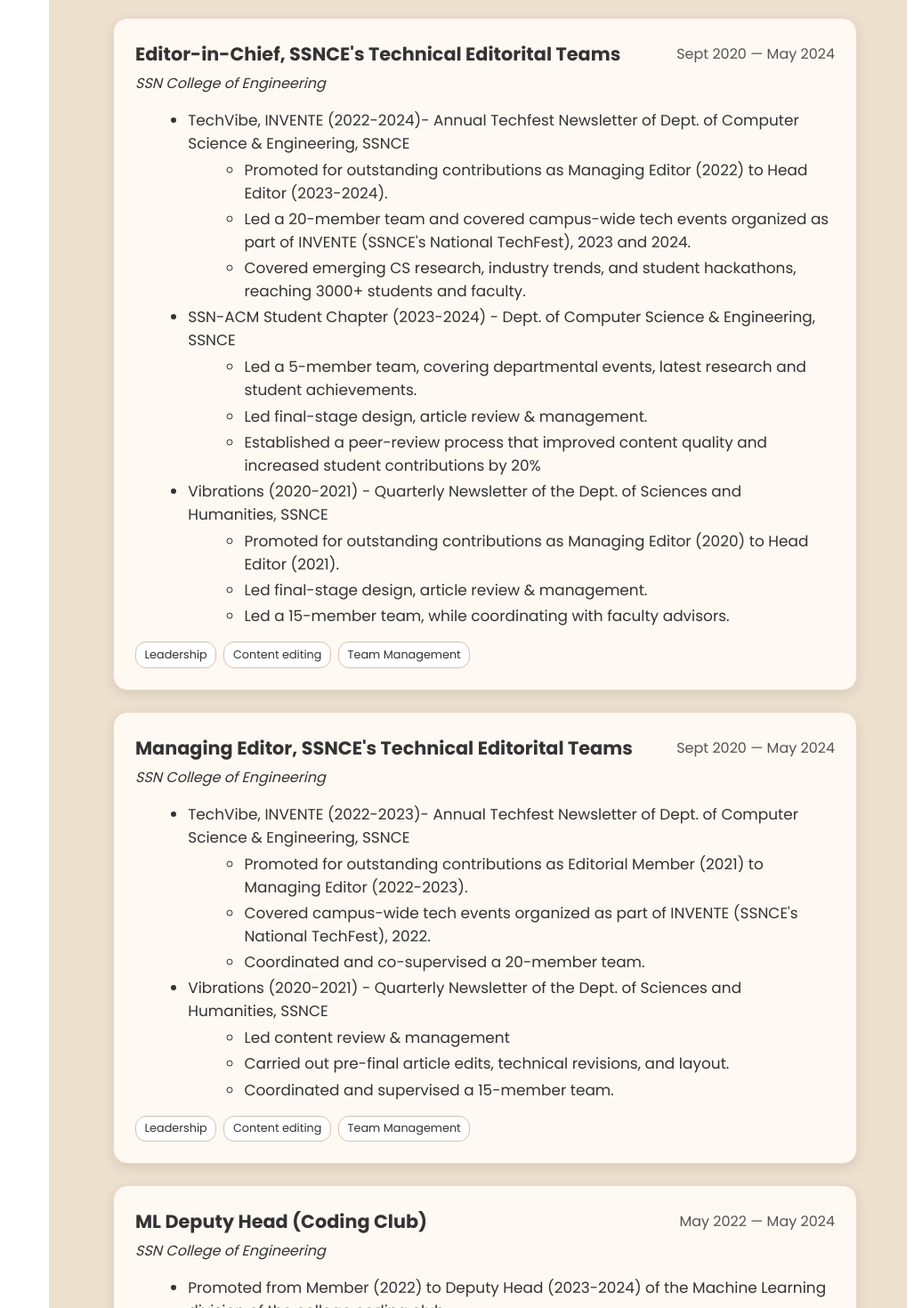
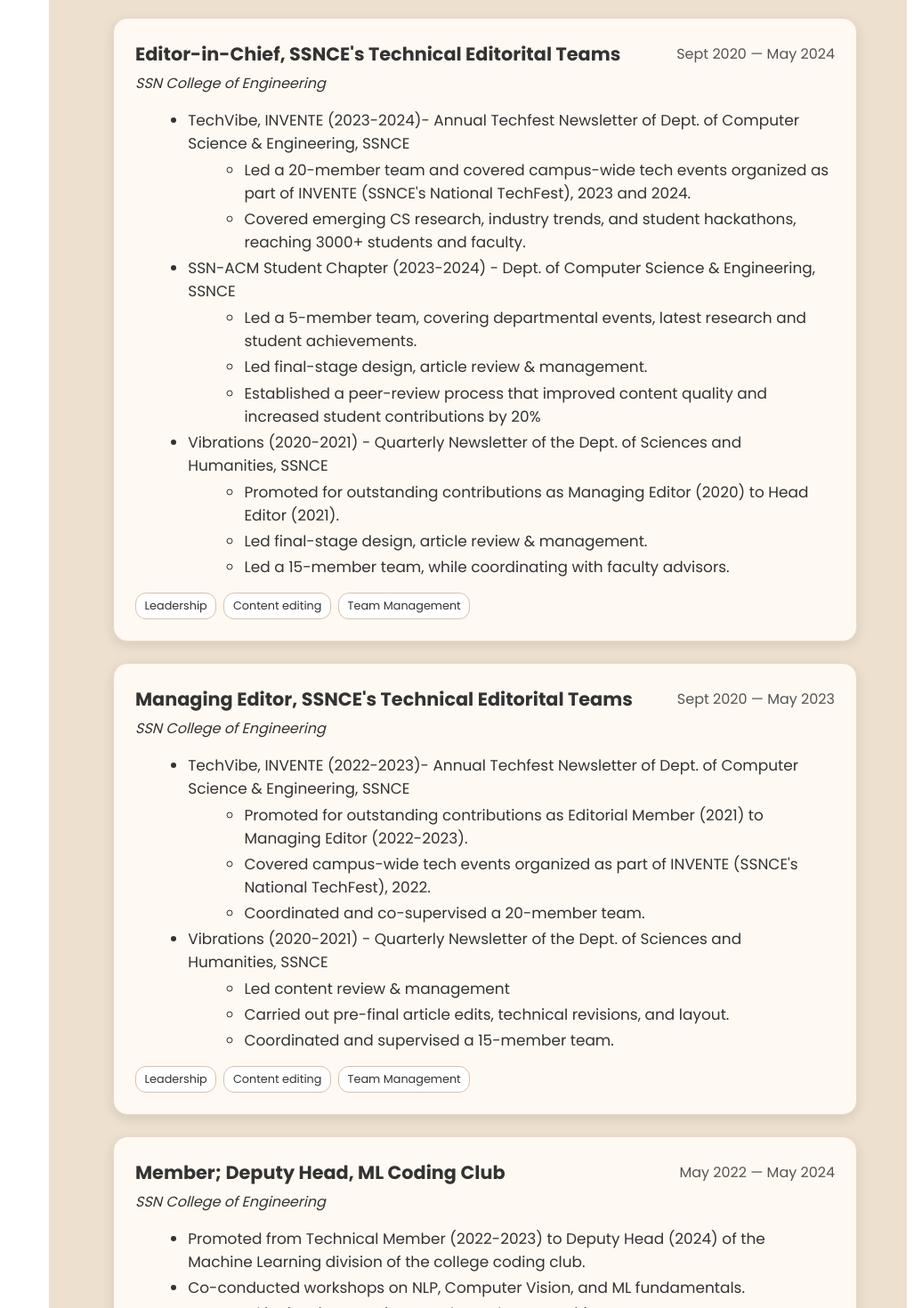
Before and after one commit to dejah22/dejah22.github.io, a React (Vite) app: page /#/work-experience in a window 1280 px wide. Shown: the part 2240-3710 px from the top of the page at 89% size, without its empty margins (253-1280 px from the left). Built offline with nearby package versions, Linux system fonts and the light colour scheme.

Commit message:
Corrected Typos

```diff
--- a/src/components/Research.jsx
+++ b/src/components/Research.jsx
@@ -67,8 +67,21 @@
     period: "Jun 2023- Aug 2023",
     bullets: [
       "Advisor: Dr. Indranil Sengupta.",
-      "Built a network scanning tool (similar to Nmap) with C/C++ using Socket Programming.",
-      "Explored extension of SVD-based cepstral-domain watermarking (from audio) to 3D-DCT/SVD domains of video sequences.",
+      "Built a command-line network scanning tool (similar to Nmap) using low-level C/C++ using Socket Programming.",
+      {
+        text: "Independently explored video watermarking approaches from previous audio-level methods used in the lab",
+        sub: [
+          "Explored extension of SVD-based cepstral-domain watermarking (from audio) to 3D-DCT/SVD domains of video sequences.",
+          "Implemented attack simulations (compression, noise addition, frame dropping) to test watermark robustness.",
+          "Identified gaps under adversarial transformations, and presented findings to the group.",
+        ],
+      },
+      {
+        text: "Assisted with vulnerability analyses, prototype developments, and tool optimizations in ongoing research projects.",
+        sub: [
+          "In one case, analyzed and proposed the usage of calligraphy stroke theories to create AI-resistant symbol sets for CAPTCHA.",
+        ],
+      },
     ],
     tags: ["Socket Programming", "C/C++", "Computer Networks"],
   },
@@ -78,8 +91,11 @@
     period: "Aug 2022 - Jan 2023",
     bullets: [
       "Advisor: Dr. Bharathi.",
+      "Served as first author on a competitive shared task paper, led model development, and presented findings at a national conference.",
       "Developed and optimized ML and DL algorithms for various ongoing projects in NLP and Image Processing.",
       "Provided comprehensive coding support and identified research gaps through literature surveys.",
+      "Proposed alternative modeling ideas and demonstrated feasibility to the group with prototypes.",
+      "Conducted in-depth literature surveys, identified research gaps, delivered departmental seminars, and guided junior interns and peers.",
     ],
     tags: [
       "Deep Learning",
--- a/src/components/WorkExperience.jsx
+++ b/src/components/WorkExperience.jsx
@@ -95,9 +95,8 @@
     period: "Sept 2020 — May 2024",
     bullets: [
       {
-        text: "TechVibe, INVENTE (2022-2024)- Annual Techfest Newsletter of Dept. of Computer Science & Engineering, SSNCE",
+        text: "TechVibe, INVENTE (2023-2024)- Annual Techfest Newsletter of Dept. of Computer Science & Engineering, SSNCE",
         sub: [
-          "Promoted for outstanding contributions as Managing Editor (2022) to Head Editor (2023-2024).",
           "Led a 20-member team and covered campus-wide tech events organized as part of INVENTE (SSNCE's National TechFest), 2023 and 2024.",
           "Covered emerging CS research, industry trends, and student hackathons, reaching 3000+ students and faculty.",
         ],
@@ -124,7 +123,7 @@
   {
     role: "Managing Editor, SSNCE's Technical Editorital Teams",
     company: "SSN College of Engineering",
-    period: "Sept 2020 — May 2024",
+    period: "Sept 2020 — May 2023",
     bullets: [
       {
         text: "TechVibe, INVENTE (2022-2023)- Annual Techfest Newsletter of Dept. of Computer Science & Engineering, SSNCE",
@@ -146,11 +145,11 @@
     tags: ["Leadership", "Content editing", "Team Management"],
   },
   {
-    role: "ML Deputy Head (Coding Club)",
+    role: "Member; Deputy Head, ML Coding Club",
     company: "SSN College of Engineering",
     period: "May 2022 — May 2024",
     bullets: [
-      "Promoted from Member (2022) to Deputy Head (2023-2024) of the Machine Learning division of the college coding club.",
+      "Promoted from Technical Member (2022-2023) to Deputy Head (2024) of the Machine Learning division of the college coding club.",
       "Co-conducted workshops on NLP, Computer Vision, and ML fundamentals.",
       "Mentored juniors in ML projects and Kaggle competitions.",
       "Conducted discussions on recent ML research papers, advancements and trends.",
@@ -158,7 +157,7 @@
     tags: ["Machine Learning", "Python", "Leadership", "Workshops", "Events"],
   },
   {
-    role: "Fine Arts Club - Co-Chair",
+    role: "Co-Chair, Fine Arts Club",
     company: "SSN College of Engineering",
     period: "May 2021 — Jun 2022",
     bullets: [
```
